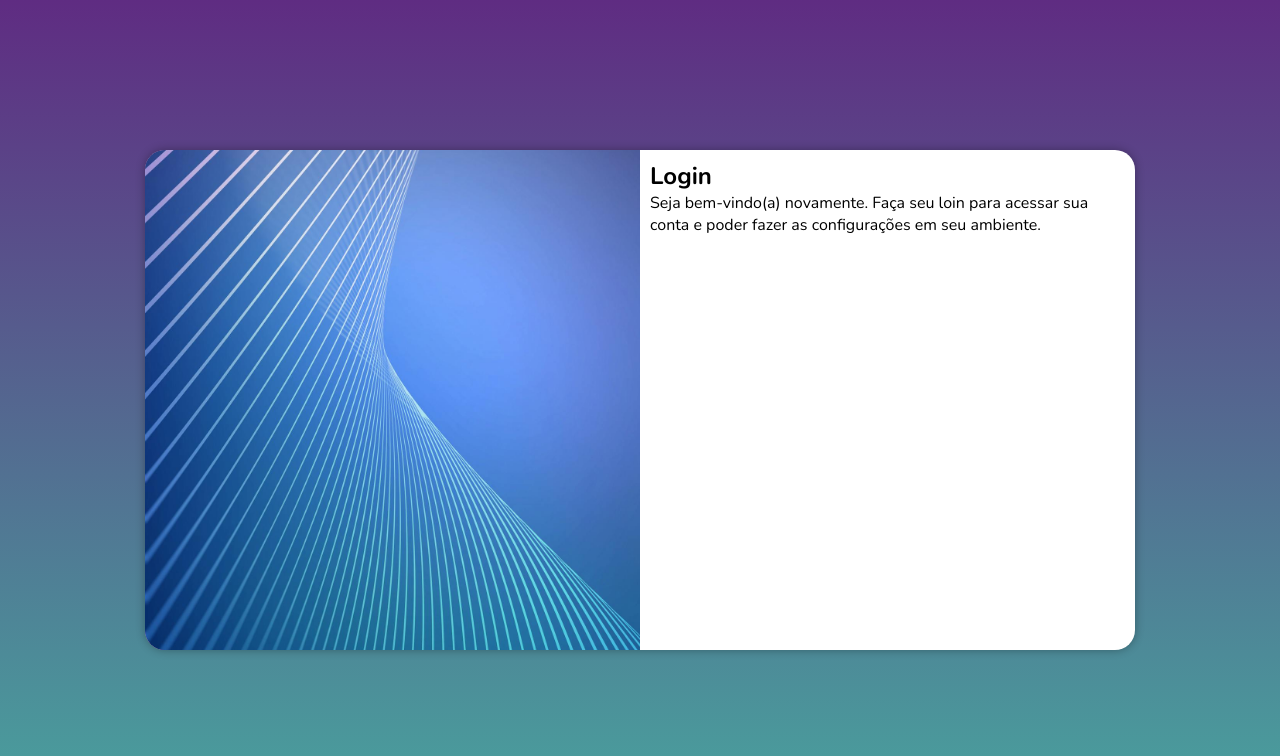
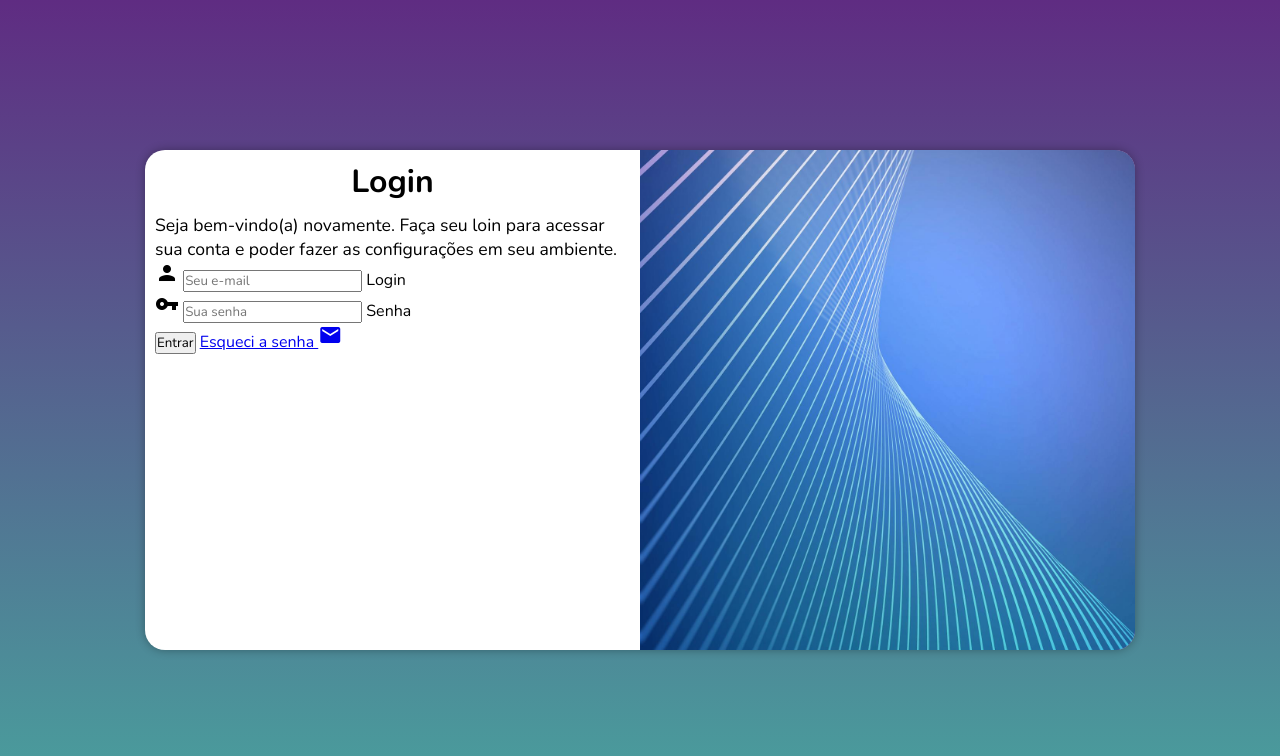
Before and after one commit to Leony76/projeto-login, a plain HTML site: page index.html in a window 1280 px wide. Drawn offline with nearby package versions, Linux system fonts and the light colour scheme.

Commit message:
Formulário atualizado 1/11/24 17:23

```diff
--- a/estilos/media-query.css
+++ b/estilos/media-query.css
@@ -31,7 +31,7 @@
     }
 
     section#login div#imagem {
-        float: left;
+        float: right;
         width: 50%;
         height: 100%;
     }
@@ -41,4 +41,12 @@
         width: 50%;
         height: 100%;
     }
+
+    div#formulario h1 {
+        font-size: 2em;
+    }
+
+    div#formulario p {
+        font-size: 1.1em;
+    }
 }
--- a/estilos/style.css
+++ b/estilos/style.css
@@ -39,7 +39,7 @@ section#login {
     height: 500px;
     border-radius: 20px;
     box-shadow: 0px 0px 10px rgba(0, 0, 0, 0.318);
-    transition: width 0.25s, height 0.25s;
+    transition: width 0.5s, height 0.5s;
     transition-timing-function: ease;
 }
 
@@ -55,3 +55,12 @@ section#login div#formulario {
     display: block;
     padding: 10px;
 }
+
+div#formulario h1 {
+    text-align: center;
+    margin-bottom: 10px;
+}
+
+div#formulario p {
+    font-size: 0.8em;
+}
--- a/index.html
+++ b/index.html
@@ -4,6 +4,7 @@
     <meta charset="UTF-8">
     <meta name="viewport" content="width=device-width, initial-scale=1.0">
     <title>Login</title>
+    <link rel="stylesheet" href="https://fonts.googleapis.com/icon?family=Material+Icons">
     <link rel="stylesheet" href="estilos/style.css">
     <link rel="stylesheet" href="estilos/media-query.css">
 </head>
@@ -16,8 +17,19 @@
             <div id="formulario">
                 <h1>Login</h1>
                 <p>Seja bem-vindo(a) novamente. Faça seu loin para acessar sua conta e poder fazer as configurações em seu ambiente.</p>
-                <form action="login.php" method="post">
-
+                <form action="login.php" method="post" autocomplete="on">
+                    <div id="campo">
+                        <i class="material-icons">person</i>
+                        <input type="email" name="login" id="ilogin" placeholder="Seu e-mail" autocomplete="email" minlength="2" maxlength="30" required>
+                        <label for="ilogin">Login</label>
+                    </div>
+                    <div id="campo">
+                        <i class="material-icons">vpn_key</i>
+                        <input type="password" name="senha" id="isenha" placeholder="Sua senha" autocomplete="current-password" minlength="5" maxlength="20" required>
+                        <label for="isenha">Senha</label>
+                    </div>
+                    <input type="submit" value="Entrar">
+                    <a href="esqueci.html">Esqueci a senha <i class="material-icons">mail</i></a>
                 </form>
             </div>
         </section>
```
